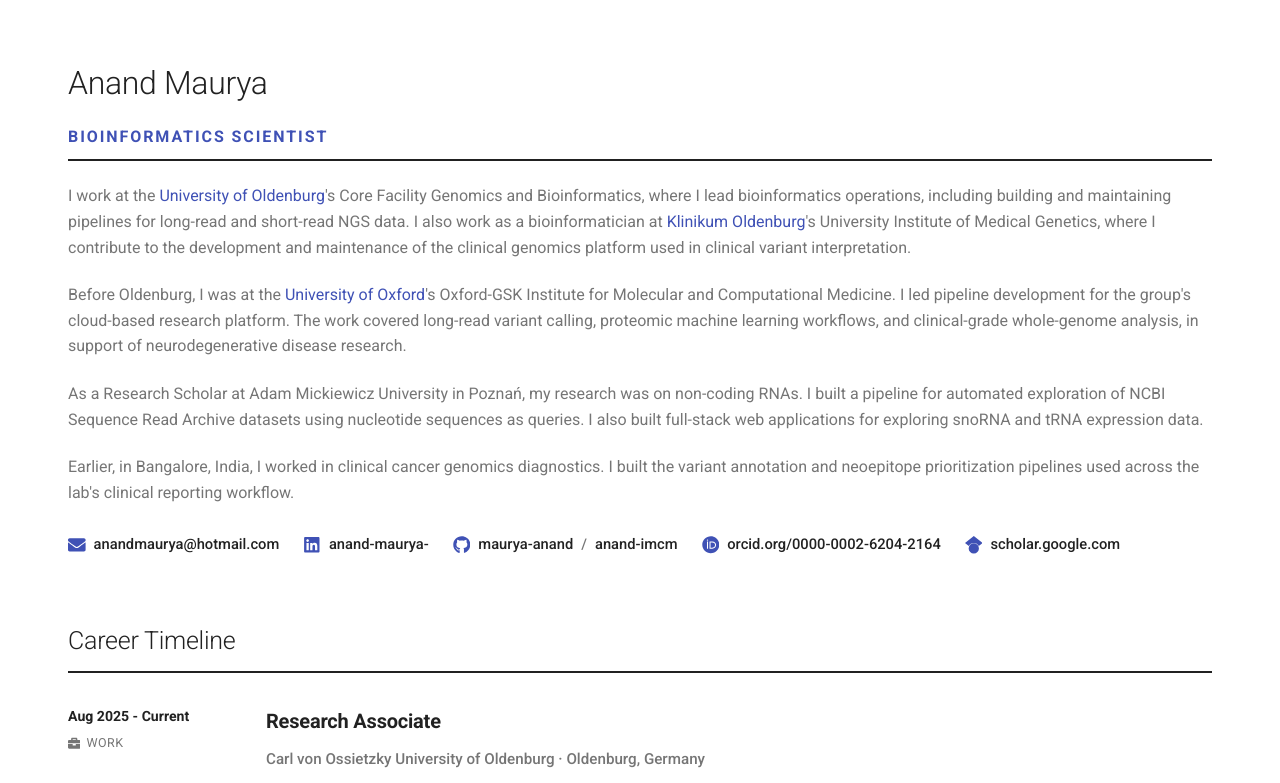
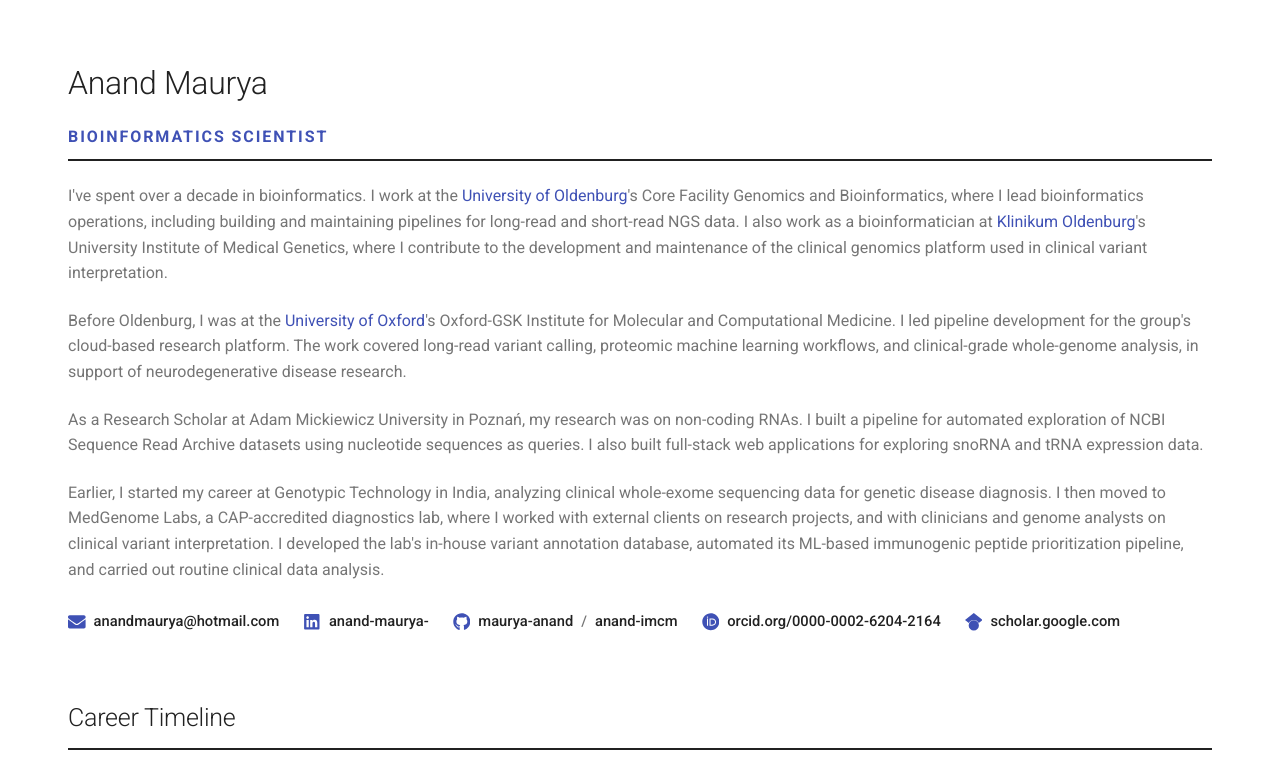
Before and after one commit to maurya-anand/maurya-anand.github.io, a React (Vite) app: page / in a window 1280 px wide. Shown: the top 783 px of the page. Built offline with nearby package versions, Linux system fonts and the light colour scheme.

Commit message:
rephrased the work summary

```diff
--- a/src/components/Header.jsx
+++ b/src/components/Header.jsx
@@ -8,7 +8,7 @@ const Header = () => (
       <h1 className="header-name">Anand Maurya</h1>
       <span className="header-title">Bioinformatics Scientist</span>
       <p className="header-summary">
-        I work at the{" "}
+        I've spent over a decade in bioinformatics. I work at the{" "}
         <a
           href="https://uol.de/anand-maurya"
           target="_blank"
@@ -55,10 +55,15 @@ const Header = () => (
         snoRNA and tRNA expression data.
       </p>
       <p className="header-summary">
-        Earlier, in Bangalore, India, I worked in clinical cancer genomics
-        diagnostics. I built the variant annotation and neoepitope
-        prioritization pipelines used across the lab's clinical reporting
-        workflow.
+        Earlier, I started my career at Genotypic Technology in India,
+        analyzing clinical whole-exome sequencing data for genetic disease
+        diagnosis. I then moved to MedGenome Labs, a CAP-accredited
+        diagnostics lab, where I worked with external clients on research
+        projects, and with clinicians and genome analysts on clinical
+        variant interpretation. I developed the lab's in-house variant
+        annotation database, automated its ML-based immunogenic peptide
+        prioritization pipeline, and carried out routine clinical data
+        analysis.
       </p>
     </div>
     <div className="header-contact">
```
